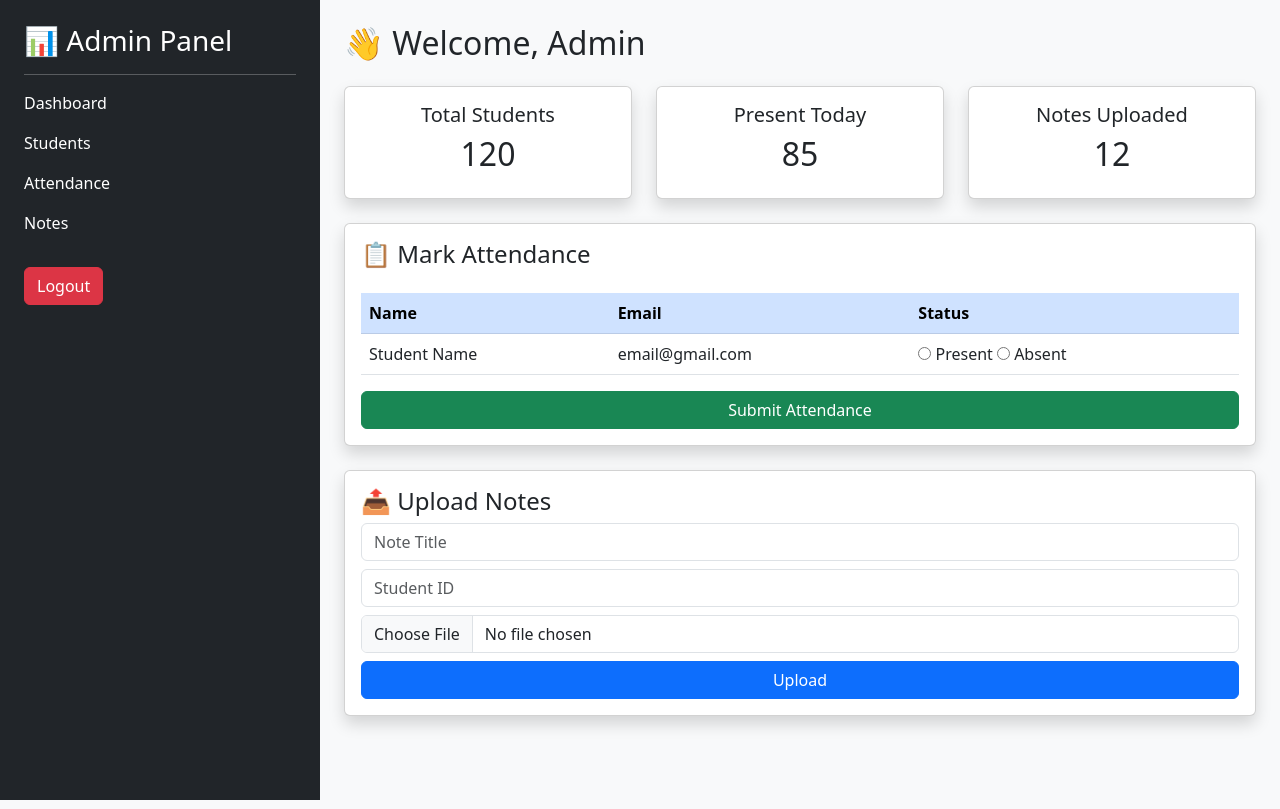
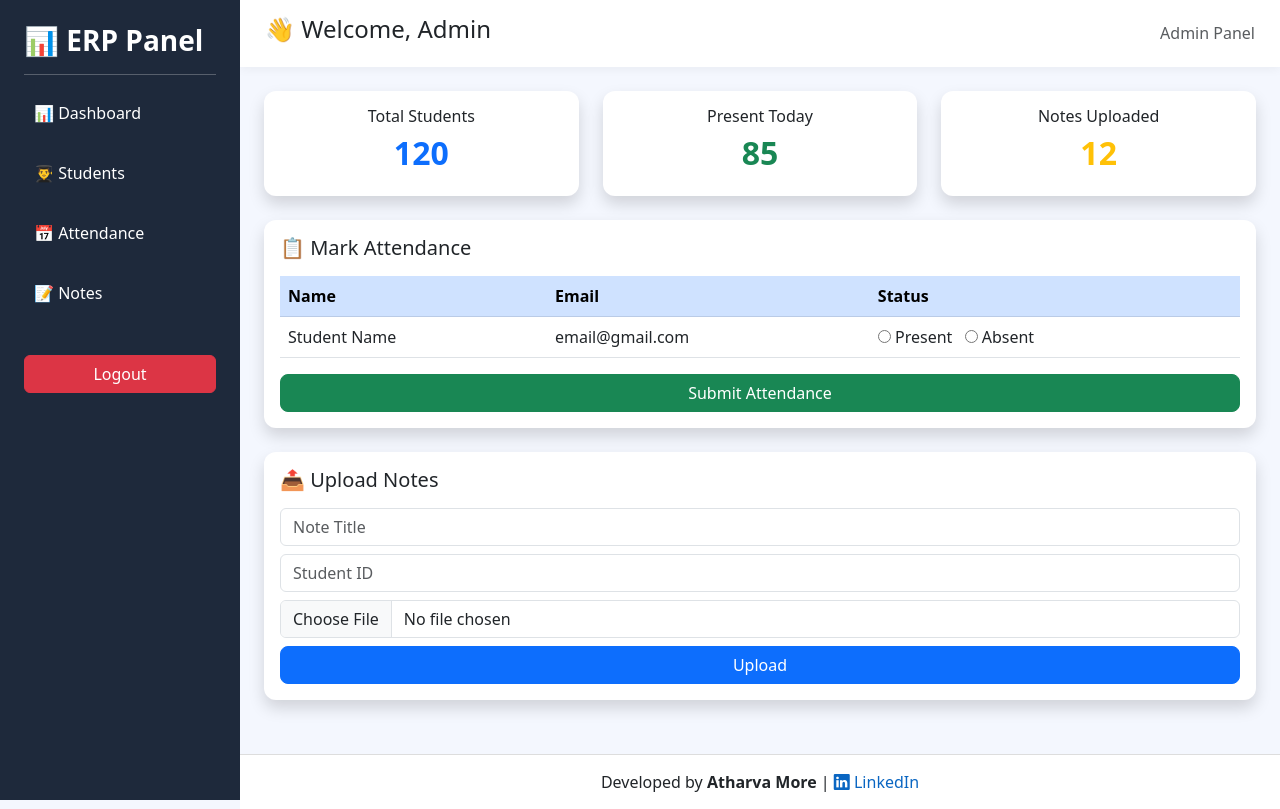
Before and after one commit to Athu998/shraddha_class-portal, a website: page public/admin-dashboard.html in a window 1280 px wide. Drawn offline with nearby package versions, Linux system fonts and the light colour scheme.

Commit message:
new_admin_update1.0

```diff
--- a/public/admin-dashboard.html
+++ b/public/admin-dashboard.html
@@ -3,59 +3,148 @@
 <head>
   <meta charset="UTF-8">
   <title>Admin Dashboard</title>
+
+  <!-- Bootstrap -->
   <link href="https://cdn.jsdelivr.net/npm/bootstrap@5.3.0/dist/css/bootstrap.min.css" rel="stylesheet">
+
+  <!-- Icons -->
+  <link href="https://cdn.jsdelivr.net/npm/bootstrap-icons/font/bootstrap-icons.css" rel="stylesheet">
+
+  <style>
+    body {
+      background: #f4f7fe;
+    }
+
+    /* Sidebar */
+    .sidebar {
+      height: 100vh;
+      background: #1e293b;
+      color: white;
+      position: fixed;
+      width: 240px;
+    }
+
+    .sidebar h3 {
+      font-weight: bold;
+    }
+
+    .sidebar p {
+      padding: 10px;
+      border-radius: 6px;
+      cursor: pointer;
+      transition: 0.3s;
+    }
+
+    .sidebar p:hover {
+      background: #334155;
+    }
+
+    /* Main */
+    .main {
+      margin-left: 240px;
+    }
+
+    /* Navbar */
+    .topbar {
+      background: white;
+      padding: 15px 25px;
+      box-shadow: 0 2px 10px rgba(0,0,0,0.05);
+      display: flex;
+      justify-content: space-between;
+      align-items: center;
+    }
+
+    /* Cards */
+    .card {
+      border: none;
+      border-radius: 12px;
+    }
+
+    .card h2 {
+      font-weight: bold;
+    }
+
+    /* Buttons */
+    .btn-success {
+      border-radius: 8px;
+    }
+
+    .btn-primary {
+      border-radius: 8px;
+    }
+
+    /* Footer */
+    .footer {
+      text-align: center;
+      padding: 15px;
+      background: white;
+      margin-top: 30px;
+      border-top: 1px solid #ddd;
+    }
+
+    .footer a {
+      text-decoration: none;
+      color: #0a66c2;
+      font-weight: 500;
+    }
+  </style>
 </head>
 
-<body class="bg-light">
-
-<div class="container-fluid">
-  <div class="row">
+<body>
 
 <!-- Sidebar -->
-    <div class="col-md-3 bg-dark text-white p-4" style="height:100vh;">
-      <h3>📊 Admin Panel</h3>
+<div class="sidebar p-4">
+  <h3>📊 ERP Panel</h3>
   <hr>
-      <p>Dashboard</p>
-      <p>Students</p>
-      <p>Attendance</p>
-      <p>Notes</p>
-      <a href="/admin/logout" class="btn btn-danger mt-3">Logout</a>
+
+  <p>📊 Dashboard</p>
+  <p>👨‍🎓 Students</p>
+  <p>📅 Attendance</p>
+  <p>📝 Notes</p>
+
+  <a href="/admin/logout" class="btn btn-danger w-100 mt-4">Logout</a>
 </div>
 
-    <!-- Main Content -->
-    <div class="col-md-9 p-4">
+<!-- Main -->
+<div class="main">
 
-      <h2>👋 Welcome, Admin</h2>
+  <!-- Topbar -->
+  <div class="topbar">
+    <h4>👋 Welcome, Admin</h4>
+    <span class="text-muted">Admin Panel</span>
+  </div>
+
+  <div class="container-fluid p-4">
 
     <!-- Cards -->
-      <div class="row mt-4">
+    <div class="row g-4">
       <div class="col-md-4">
-          <div class="card text-center p-3 shadow">
-            <h5>Total Students</h5>
-            <h2>120</h2>
+        <div class="card shadow p-3 text-center">
+          <h6>Total Students</h6>
+          <h2 class="text-primary">120</h2>
         </div>
       </div>
 
       <div class="col-md-4">
-          <div class="card text-center p-3 shadow">
-            <h5>Present Today</h5>
-            <h2>85</h2>
+        <div class="card shadow p-3 text-center">
+          <h6>Present Today</h6>
+          <h2 class="text-success">85</h2>
         </div>
       </div>
 
       <div class="col-md-4">
-          <div class="card text-center p-3 shadow">
-            <h5>Notes Uploaded</h5>
-            <h2>12</h2>
+        <div class="card shadow p-3 text-center">
+          <h6>Notes Uploaded</h6>
+          <h2 class="text-warning">12</h2>
         </div>
       </div>
     </div>
 
-      <!-- Attendance Table -->
-      <div class="card mt-4 p-3 shadow">
-        <h4>📋 Mark Attendance</h4>
+    <!-- Attendance -->
+    <div class="card mt-4 shadow p-3">
+      <h5 class="mb-3">📋 Mark Attendance</h5>
 
-        <table class="table table-hover mt-3">
+      <table class="table table-hover align-middle">
         <thead class="table-primary">
           <tr>
             <th>Name</th>
@@ -63,13 +152,14 @@
             <th>Status</th>
           </tr>
         </thead>
+
         <tbody>
           <tr>
             <td>Student Name</td>
             <td>email@gmail.com</td>
             <td>
-                <input type="radio"> Present
-                <input type="radio"> Absent
+              <input type="radio" name="s1"> Present
+              <input type="radio" name="s1" class="ms-2"> Absent
             </td>
           </tr>
         </tbody>
@@ -79,8 +169,8 @@
     </div>
 
     <!-- Upload Notes -->
-      <div class="card mt-4 p-3 shadow">
-        <h4>📤 Upload Notes</h4>
+    <div class="card mt-4 shadow p-3">
+      <h5 class="mb-3">📤 Upload Notes</h5>
 
       <input class="form-control mb-2" placeholder="Note Title">
       <input class="form-control mb-2" placeholder="Student ID">
@@ -91,7 +181,14 @@
 
   </div>
 
+  <!-- Footer -->
+  <div class="footer">
+    Developed by <b>Atharva More</b> |
+    <a href="https://www.linkedin.com/in/atharva-more-34a015194/" target="_blank">
+      <i class="bi bi-linkedin"></i> LinkedIn
+    </a>
   </div>
+
 </div>
 
 </body>
```
Lines whose indentation alone changed are shown as unchanged.
